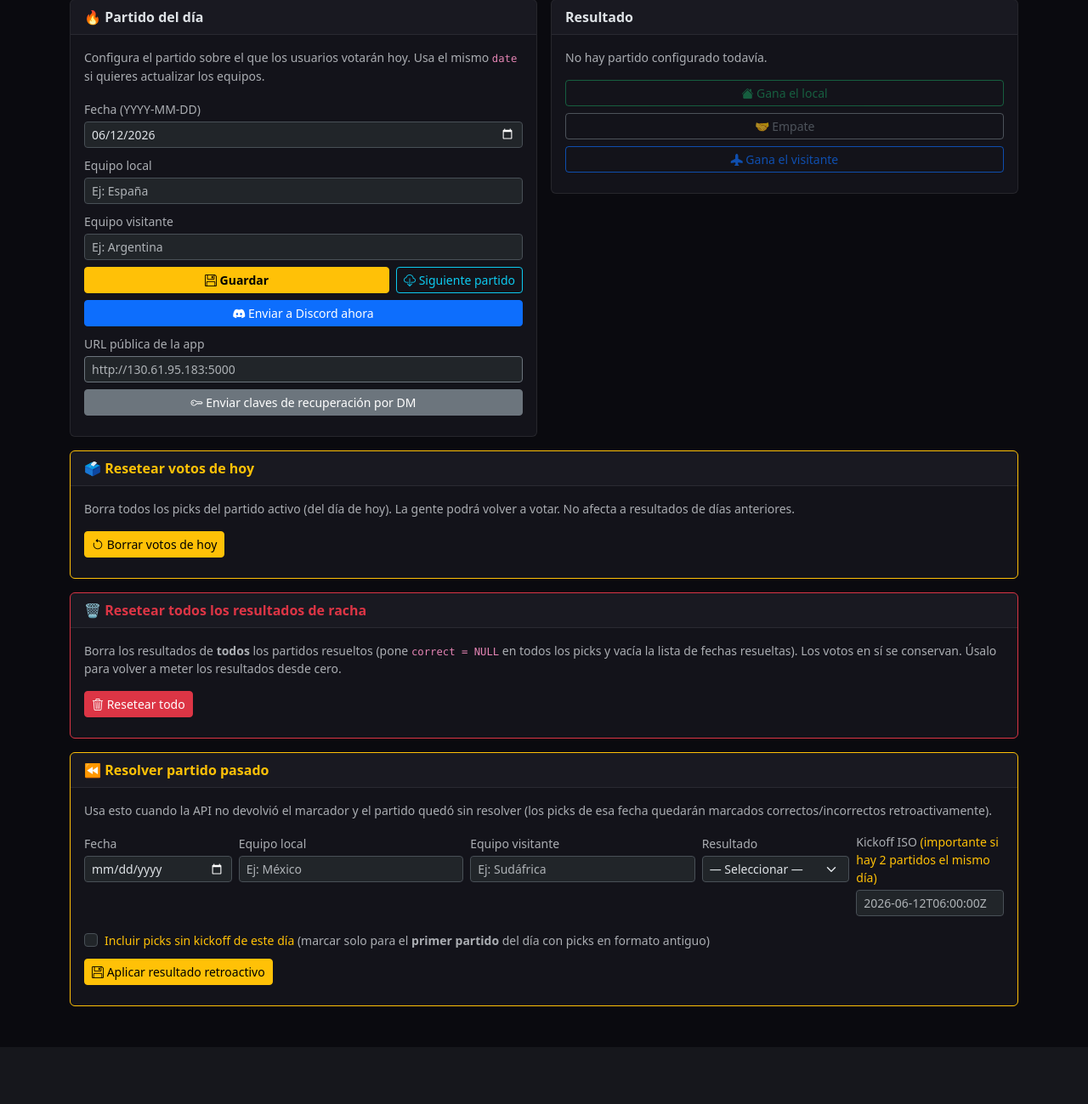
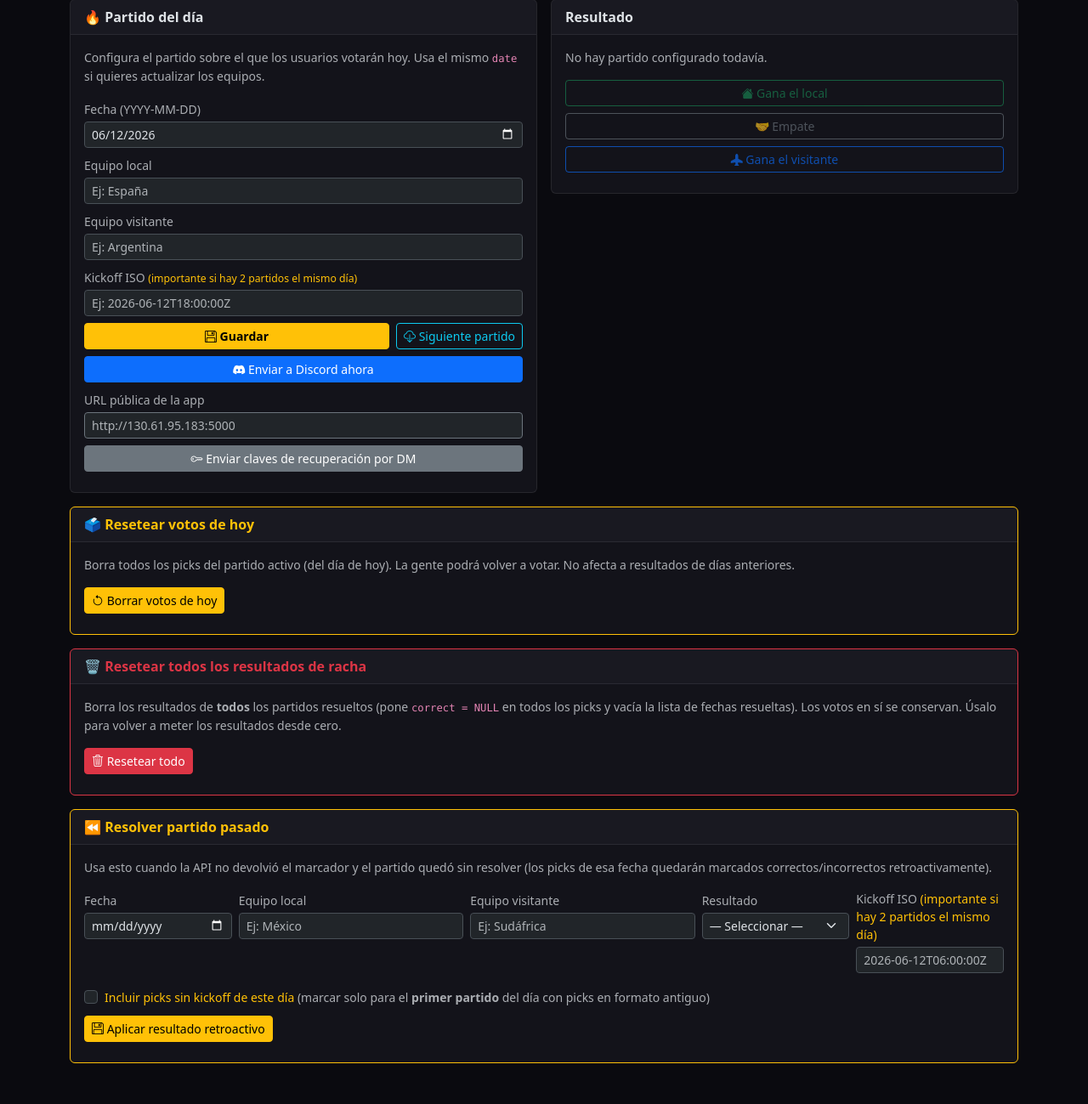
Before and after one commit to davrap20c/porra-mundial-2026, a Flask app: page /admin in a window 1280 px wide, after a click on "🔥 Racha". Shown: the part 209-1508 px from the top of the page at 85% size. Before the commit the page ends 1441 px from the top, so only its background shows below. Run offline with Flask 3, Linux system fonts and the light colour scheme; the visitor is signed in with stand-in values (Sample User, id 1); data that the repository does not hold is empty; some libraries are stand-ins or nearby versions.

Commit message:
Fix: persist kickoff in streak_match when set manually from admin
set-match endpoint now saves kickoff field; admin form has kickoff input
that auto-populates from current match. Without kickoff, vote filter falls
back to date-only and mixes same-day matches.

Co-Authored-By: Claude Sonnet 4.6 <noreply@anthropic.com>

```diff
--- a/app/main.py
+++ b/app/main.py
@@ -1318,14 +1318,16 @@ def admin_streak_next_from_api():
 @admin_required
 def admin_streak_set_match():
     data = request.get_json() or {}
-    home = data.get('home', '').strip()
-    away = data.get('away', '').strip()
-    date = data.get('date', '').strip()
+    home    = data.get('home', '').strip()
+    away    = data.get('away', '').strip()
+    date    = data.get('date', '').strip()
+    kickoff = data.get('kickoff', '').strip()
     if not home or not away or not date:
         return jsonify({'ok': False, 'msg': 'Faltan datos.'}), 400
-    AppConfig.set('streak_match', json.dumps(
-        {'date': date, 'home': home, 'away': away, 'result': None},
-        ensure_ascii=False))
+    match_obj = {'date': date, 'home': home, 'away': away, 'result': None}
+    if kickoff:
+        match_obj['kickoff'] = kickoff
+    AppConfig.set('streak_match', json.dumps(match_obj, ensure_ascii=False))
     return jsonify({'ok': True})
 
 
--- a/app/templates/admin.html
+++ b/app/templates/admin.html
@@ -402,6 +402,11 @@
               <input type="text" class="form-control form-control-sm" id="streak-away"
                      placeholder="Ej: Argentina" list="streak-teams-list">
             </div>
+            <div class="mb-2">
+              <label class="form-label small text-muted mb-1">Kickoff ISO <span class="text-warning small">(importante si hay 2 partidos el mismo día)</span></label>
+              <input type="text" class="form-control form-control-sm" id="streak-kickoff"
+                     placeholder="Ej: 2026-06-12T18:00:00Z">
+            </div>
             <datalist id="streak-teams-list">
               {% for team in all_teams %}
               <option value="{{ team }}">
@@ -719,9 +724,10 @@ async function loadStreakAdmin() {
     else { resetBtn.classList.add('d-none'); }
 
     // Pre-fill the set-match form
-    document.getElementById('streak-date').value  = m.date;
-    document.getElementById('streak-home').value  = m.home;
-    document.getElementById('streak-away').value  = m.away;
+    document.getElementById('streak-date').value    = m.date;
+    document.getElementById('streak-home').value    = m.home;
+    document.getElementById('streak-away').value    = m.away;
+    document.getElementById('streak-kickoff').value = m.kickoff || '';
     // Pre-fill retroactive form too
     document.getElementById('past-date').value    = m.date;
     document.getElementById('past-home').value    = m.home;
@@ -780,15 +786,16 @@ async function notifyDiscordNow() {
 }
 
 async function setStreakMatch() {
-  const date = document.getElementById('streak-date').value.trim();
-  const home = document.getElementById('streak-home').value.trim();
-  const away = document.getElementById('streak-away').value.trim();
+  const date    = document.getElementById('streak-date').value.trim();
+  const home    = document.getElementById('streak-home').value.trim();
+  const away    = document.getElementById('streak-away').value.trim();
+  const kickoff = document.getElementById('streak-kickoff').value.trim();
   const statusEl = document.getElementById('streak-match-status');
   if (!date || !home || !away) { alert('Completa todos los campos.'); return; }
   const res = await fetch('/admin/streak/set-match', {
     method: 'POST',
     headers: {'Content-Type': 'application/json'},
-    body: JSON.stringify({date, home, away}),
+    body: JSON.stringify({date, home, away, kickoff}),
   });
   const data = await res.json();
   statusEl.innerHTML = data.ok
```
